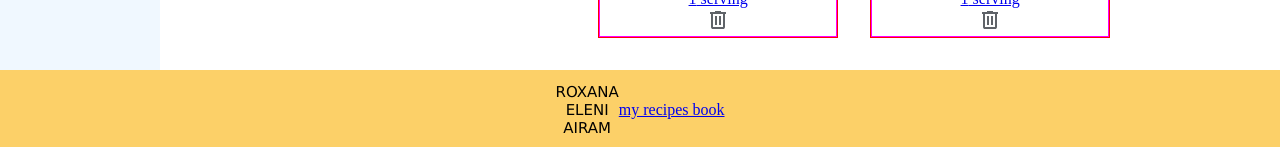
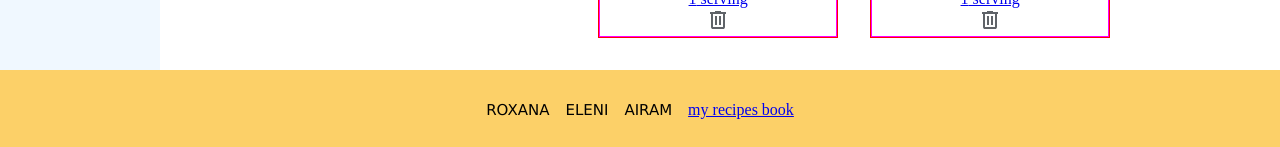
Before and after one commit to nthTimeIsTheCharm/recipe-book, a React (Vite) app: page / in a window 1280 px wide. Shown: the part 1674-1821 px from the top of the page. Built offline with nearby package versions, Linux system fonts and the light colour scheme.

Commit message:
footer2.0

```diff
--- a/src/components/Footer.css
+++ b/src/components/Footer.css
@@ -7,6 +7,7 @@
     align-items: center;
     margin-top: auto;
     height:80px;
+    padding: 0 20px;
 }
 
 
@@ -20,4 +21,9 @@
     font-family: 'Lucida Sans', 'Lucida Sans Regular', 'Lucida Grande', 'Lucida Sans Unicode', Geneva, Verdana, sans-serif;
    margin: 0;
    padding: 0;
+
+   li{
+    display: inline ;
+    padding-right: 16px;
+   }
 }
```
